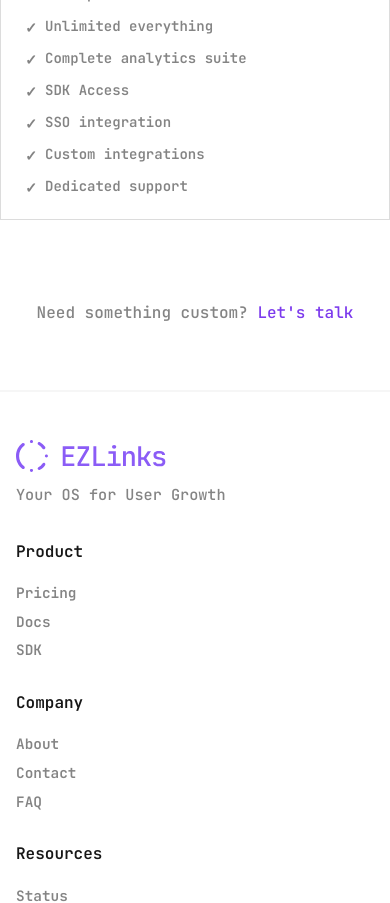
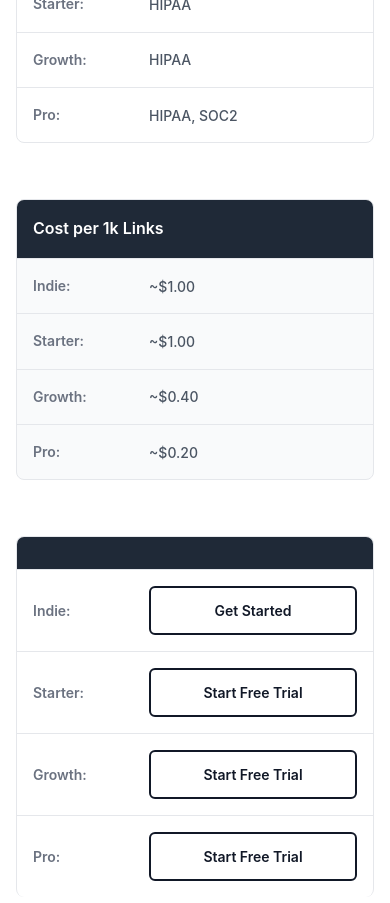
Before and after one commit to GetEZLinks/ezlinks-marketing, a Next.js app: page /pricing in a window 390 px wide. Shown: the part 2577-3480 px from the top of the page. Built offline with nearby package versions, Linux system fonts and the light colour scheme.

Commit message:
Added new pricing tiers.

```diff
--- /dev/null
+++ b/src/components/PricingGrid/PricingGrid.module.scss
@@ -0,0 +1,228 @@
+// PricingGrid.module.scss
+.pricingContainer {
+  width: 100%;
+  max-width: 1400px;
+  margin: 0 auto;
+  padding: 2rem 1rem;
+  font-family: -apple-system, BlinkMacSystemFont, 'Segoe UI', Roboto, Oxygen, Ubuntu, Cantarell, sans-serif;
+}
+
+.pricingGrid {
+  display: flex;
+  flex-direction: column;
+  gap: 0;
+  background: #ffffff;
+  border-radius: 8px;
+  overflow: hidden;
+  box-shadow: 0 2px 8px rgba(0, 0, 0, 0.1);
+}
+
+.headerRow {
+  display: grid;
+  grid-template-columns: 200px repeat(4, 1fr);
+  background: #ffffff;
+  border-bottom: 2px solid #e5e7eb;
+
+  @media (max-width: 1024px) {
+    grid-template-columns: 150px repeat(4, 1fr);
+  }
+
+  @media (max-width: 768px) {
+    display: none;
+  }
+}
+
+.featureCell {
+  padding: 1.5rem 1rem;
+  font-weight: 600;
+  color: #111827;
+}
+
+.tierHeader {
+  padding: 1.5rem 1rem;
+  text-align: center;
+  border-left: 1px solid #e5e7eb;
+
+  h2 {
+    margin: 0;
+    font-size: 1.5rem;
+    font-weight: 700;
+    color: #111827;
+  }
+
+  @media (max-width: 1024px) {
+    padding: 1rem 0.5rem;
+
+    h2 {
+      font-size: 1.25rem;
+    }
+  }
+}
+
+.featureRow {
+  display: grid;
+  grid-template-columns: 200px repeat(4, 1fr);
+  border-bottom: 1px solid #e5e7eb;
+
+  &:nth-child(odd) {
+    background: #f9fafb;
+  }
+
+  &:nth-child(even) {
+    background: #ffffff;
+  }
+
+  &:last-child {
+    border-bottom: none;
+  }
+
+  @media (max-width: 1024px) {
+    grid-template-columns: 150px repeat(4, 1fr);
+  }
+
+  @media (max-width: 768px) {
+    grid-template-columns: 1fr;
+    margin-bottom: 2rem;
+    border: 1px solid #e5e7eb;
+    border-radius: 8px;
+    overflow: hidden;
+  }
+}
+
+.featureLabel {
+  padding: 1.25rem 1rem;
+  font-weight: 600;
+  color: #374151;
+  display: flex;
+  align-items: center;
+  background: #f3f4f6;
+
+  @media (max-width: 1024px) {
+    padding: 1rem 0.75rem;
+    font-size: 0.9rem;
+  }
+
+  @media (max-width: 768px) {
+    background: #1f2937;
+    color: #ffffff;
+    padding: 1rem;
+    font-size: 1rem;
+  }
+}
+
+.tierCell {
+  padding: 1.25rem 1rem;
+  display: flex;
+  align-items: center;
+  justify-content: center;
+  text-align: center;
+  border-left: 1px solid #e5e7eb;
+
+  @media (max-width: 1024px) {
+    padding: 1rem 0.5rem;
+    font-size: 0.875rem;
+  }
+
+  @media (max-width: 768px) {
+    border-left: none;
+    border-top: 1px solid #e5e7eb;
+    justify-content: flex-start;
+    text-align: left;
+    padding: 1rem;
+
+    &::before {
+      content: attr(data-tier);
+      font-weight: 600;
+      margin-right: 0.5rem;
+      color: #6b7280;
+    }
+  }
+}
+
+.price {
+  font-size: 1.25rem;
+  font-weight: 700;
+  color: #111827;
+
+  @media (max-width: 1024px) {
+    font-size: 1rem;
+  }
+}
+
+.cellContent {
+  color: #4b5563;
+  line-height: 1.5;
+  font-size: 0.9375rem;
+
+  @media (max-width: 1024px) {
+    font-size: 0.875rem;
+  }
+}
+
+.ctaButton {
+  padding: 0.75rem 1.5rem;
+  background: #ffffff;
+  border: 2px solid #111827;
+  border-radius: 6px;
+  font-weight: 600;
+  color: #111827;
+  cursor: pointer;
+  transition: all 0.2s ease;
+  font-size: 0.9375rem;
+  white-space: nowrap;
+
+  &:hover {
+    background: #111827;
+    color: #ffffff;
+    transform: translateY(-1px);
+  }
+
+  &:active {
+    transform: translateY(0);
+  }
+
+  @media (max-width: 1024px) {
+    padding: 0.625rem 1rem;
+    font-size: 0.875rem;
+  }
+
+  @media (max-width: 768px) {
+    width: 100%;
+    padding: 0.875rem 1.5rem;
+  }
+}
+
+// Mobile-specific tier cards
+@media (max-width: 768px) {
+  .pricingGrid {
+    gap: 1.5rem;
+    background: transparent;
+    box-shadow: none;
+  }
+
+  .featureRow {
+    display: flex;
+    flex-direction: column;
+
+    .featureLabel {
+      order: -1;
+    }
+
+    .tierCell {
+      display: grid;
+      grid-template-columns: 100px 1fr;
+      gap: 1rem;
+      align-items: center;
+
+      &::before {
+        content: '';
+      }
+    }
+  }
+
+  // Create card layout for mobile
+  .tierCell:nth-child(2)::before { content: 'Indie:'; }
+  .tierCell:nth-child(3)::before { content: 'Starter:'; }
+  .tierCell:nth-child(4)::before { content: 'Growth:'; }
+  .tierCell:nth-child(5)::before { content: 'Pro:'; }
+}
--- /dev/null
+++ b/src/components/PricingGrid/PricingGrid.tsx
@@ -0,0 +1,125 @@
+// PricingGrid.tsx
+import React from 'react';
+import styles from './PricingGrid.module.scss';
+
+interface PricingTier {
+  name: string;
+  price: string;
+  bestFor: string;
+  credits: string;
+  support: string;
+  coreFeatures: string;
+  advancedFeatures: string;
+  cta: string;
+  security: string;
+  costPerLink: string;
+}
+
+const PricingGrid: React.FC = () => {
+  const tiers: PricingTier[] = [
+    {
+      name: 'Indie',
+      price: 'Free forever',
+      bestFor: 'For solo devs and early MVPs.',
+      credits: '50,000 links/clicks',
+      support: 'Email support',
+      coreFeatures: 'Hosted Dashboard, Unlimited Sources',
+      advancedFeatures: '-',
+      security: 'HIPAA',
+      costPerLink: '~$1.00',
+      cta: 'Get Started',
+    },
+    {
+      name: 'Starter',
+      price: '$99 /mo',
+      bestFor: 'For shipping MVPs and small teams.',
+      credits: '100,000 links/clicks',
+      support: 'Email support',
+      coreFeatures: 'Hosted Dashboard, Unlimited Sources',
+      advancedFeatures: '-',
+      security: 'HIPAA',
+      costPerLink: '~$1.00',
+      cta: 'Start Free Trial'
+    },
+    {
+      name: 'Growth',
+      price: '$265 /yr ($199 /mo)',
+      bestFor: 'Growing teams & agencies',
+      credits: '250,000 links/clicks',
+      support: 'Priority Email',
+      coreFeatures: 'Everything in Starter',
+      advancedFeatures: '+ 90-day Data Retention',
+      security: 'HIPAA',
+      costPerLink: '~$0.40',
+      cta: 'Start Free Trial',
+    },
+    {
+      name: 'Scale',
+      price: '$499 /mo',
+      bestFor: 'Scaling startups & enterprises',
+      credits: '500,000 links/clicks',
+      support: '24/7 Slack Support',
+      coreFeatures: 'Everything in Growth',
+      advancedFeatures: '+ SSO (SAML), Custom SLAs+ Advanced Analytics Dashboards',
+      security: 'HIPAA, SOC2',
+      costPerLink: '~$0.20',
+      cta: 'Start Free Trial',
+    }
+  ];
+
+  const features = [
+    { label: 'Price', key: 'price' },
+    { label: 'Best for', key: 'bestFor' },
+    { label: 'Volume credits per month', key: 'credits' },
+    { label: 'Support', key: 'support' },
+    { label: 'Core Features', key: 'coreFeatures' },
+    { label: 'Advanced Features', key: 'advancedFeatures' },
+    { label: 'Security', key: 'security' },
+    { label: 'Cost per 1k Links', key: 'costPerLink' },
+    { label: '', key: 'cta' },
+  ];
+
+  return (
+    <div className={styles.pricingContainer}>
+      <div className={styles.pricingGrid}>
+        {/* Header Row */}
+        <div className={styles.headerRow}>
+          <div className={styles.featureCell}></div>
+          {tiers.map((tier) => (
+            <div key={tier.name} className={styles.tierHeader}>
+              <h2>{tier.name}</h2>
+            </div>
+          ))}
+        </div>
+
+        {/* Feature Rows */}
+        {features.map((feature) => (
+          <div key={feature.key} className={styles.featureRow}>
+            <div className={styles.featureLabel}>
+              {feature.label}
+            </div>
+            {tiers.map((tier) => (
+              <div key={`${tier.name}-${feature.key}`} className={styles.tierCell}>
+                {feature.key === 'price' && (
+                  <div className={styles.price}>{tier[feature.key as keyof PricingTier]}</div>
+                )}
+                {feature.key === 'cta' && (
+                  <button className={styles.ctaButton}>
+                     {tier[feature.key as keyof PricingTier]}
+                  </button>
+                )}
+                {feature.key !== 'price' && feature.key !== 'cta' && (
+                  <div className={styles.cellContent}>
+                    {tier[feature.key as keyof PricingTier]}
+                  </div>
+                )}
+              </div>
+            ))}
+          </div>
+        ))}
+      </div>
+    </div>
+  );
+};
+
+export default PricingGrid;
--- a/src/components/PricingSection/PricingSection.tsx
+++ b/src/components/PricingSection/PricingSection.tsx
@@ -3,6 +3,7 @@ import { motion } from 'framer-motion';
 import styles from './PricingSection.module.scss';
 import Link  from 'next/link';
 
+import PricingGrid from '../PricingGrid/PricingGrid';
 const pricingPlans = [
   {
     name: 'Indie',
@@ -77,7 +78,6 @@ const pricingPlans = [
 export default function PricingSection() {
   return (
     <section className={styles.pricingSection}>
-      <div className="containe">
         <motion.div
           className={styles.pricingHeader}
           initial={{ opacity: 0, y: 30 }}
@@ -91,7 +91,9 @@ export default function PricingSection() {
           </p>
         </motion.div>
 
-        <div className={styles.pricingGrid}>
+      <PricingGrid />
+
+        <div className={styles.pricingGrid} style={{display: "none"}}>
           {pricingPlans.map((plan, index) => (
             <motion.div
               key={plan.name}
@@ -146,9 +148,8 @@ export default function PricingSection() {
           transition={{ duration: 0.6, delay: 0.4 }}
           viewport={{ once: true }}
         >
-          <p>Need something custom? <a href="mailto:sales@getezlinks.io">Let&apos;s talk</a></p>
+          <p>Need SLAs, security reviews, or annual contracts? <a href="mailto:support@getezlinks.io">Let&apos;s talk</a></p>
         </motion.div>
-      </div>
     </section>
   );
 }
```
